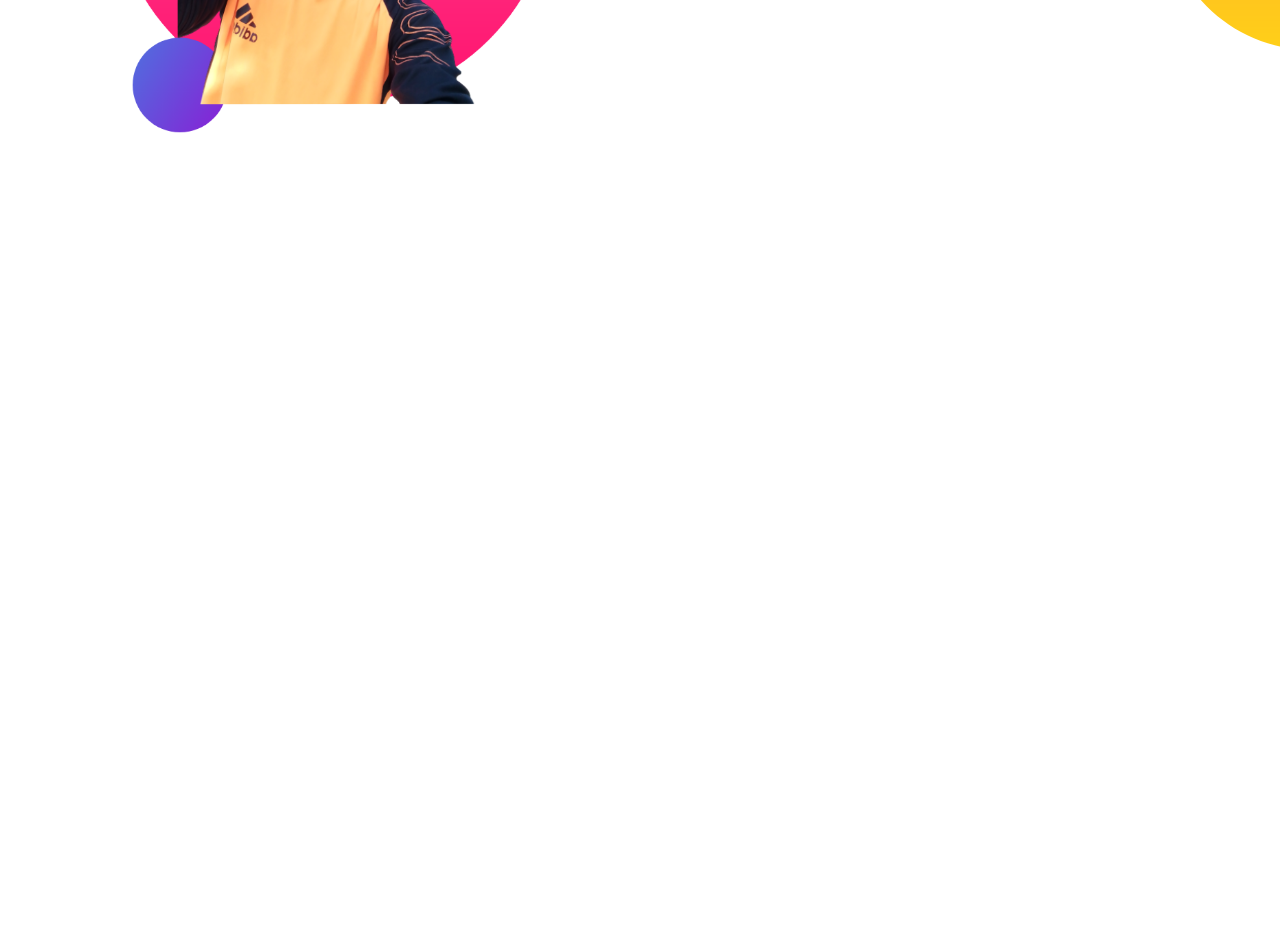
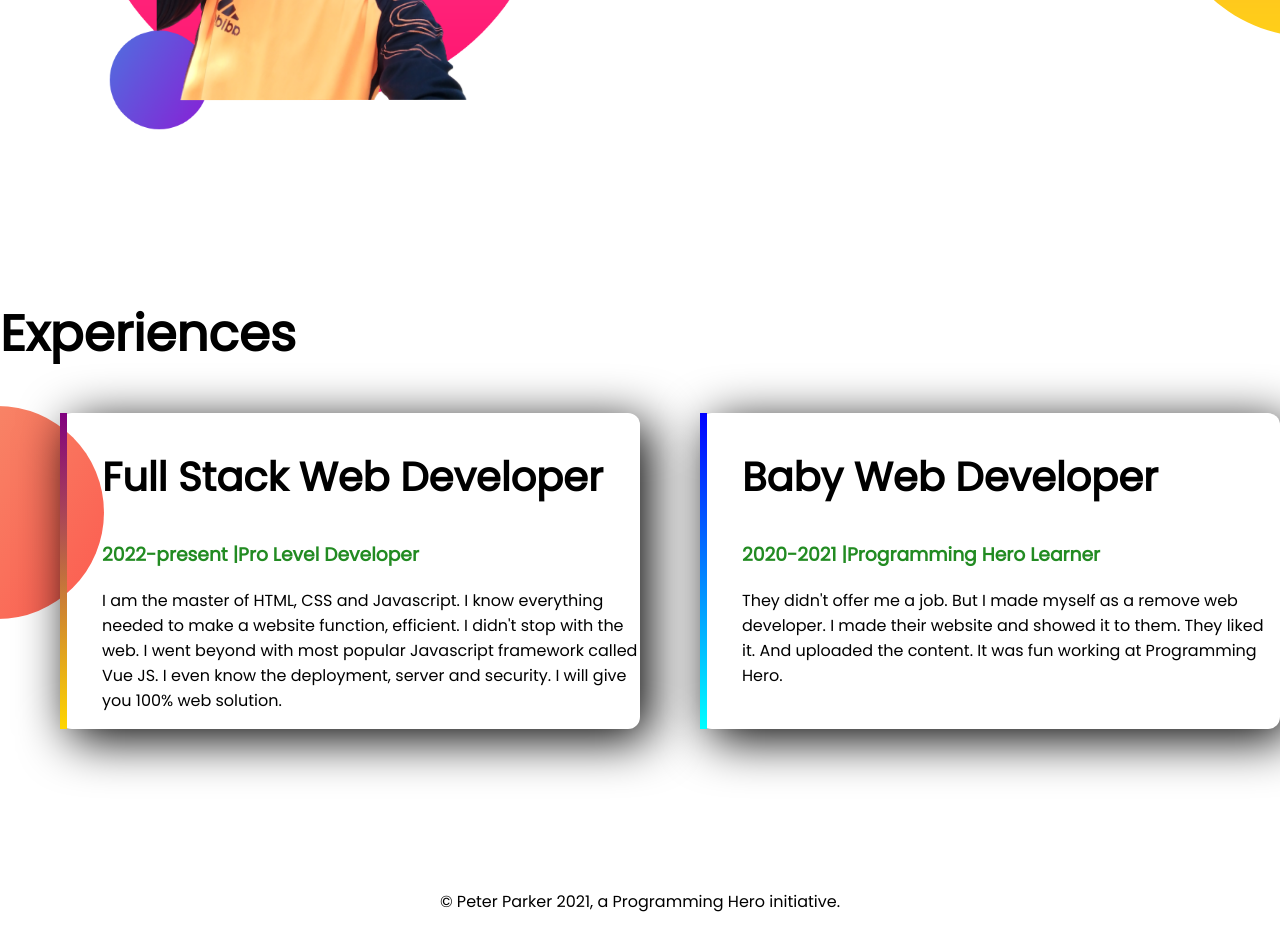
Before and after one commit to Zohorl/developer-portfolio, a plain HTML site: page index.html in a window 1280 px wide. Shown: the part 1036-1966 px from the top of the page. Before the commit the page ends 1336 px from the top, so only its background shows below. Drawn offline with Linux system fonts and the light colour scheme.

Commit message:
footer added

```diff
--- a/index.html
+++ b/index.html
@@ -14,7 +14,7 @@
 </head>
 
 <body>
-    <section class="top-banner">
+    <section class="top-banner flexible-container">
         <div class="half-width">
             <h1>Welcome To</h1>
             <h1><span class="font-color">Md Zohorul Islam</span> World</h1>
@@ -32,7 +32,7 @@
         </div>
     </section>
 
-    <section class="big-dream">
+    <section class="big-dream flexible-container">
         <div class="half-width">
             <img src="images/zoho2 with bg (2).png" alt="">
         </div>
@@ -45,6 +45,29 @@
             <a class="link-button" target="_blank" href="#">DOWNLOAD RESUME</a>
         </div>
     </section>
+
+    <section class="experience-area">
+        <h1>Experiences</h1>
+        <div class="flexible-container">
+            <div id="full-stack-experience" class="experience-item">
+                <h2>Full Stack Web Developer</h2>
+                <h3 class="font-color">2022-present |Pro Level Developer</h3>
+                <p>I am the master of HTML, CSS and Javascript. I know everything needed to make a website function,
+                    efficient. I didn't stop with the web. I went beyond with most popular Javascript framework called
+                    Vue JS. I even know the deployment, server and security. I will give you 100% web solution.</p>
+            </div>
+            <div id="baby-web-experience" class="experience-item">
+                <h2>Baby Web Developer</h2>
+                <h3 class="font-color">2020-2021 |Programming Hero Learner</h3>
+                <p>They didn't offer me a job. But I made myself as a remove web developer. I made their website and
+                    showed it to them. They liked it. And uploaded the content. It was fun working at Programming Hero.
+                </p>
+            </div>
+        </div>
+    </section>
+    <footer>
+        <p>© Peter Parker 2021, a Programming Hero initiative.</p>
+    </footer>
 </body>
 
 </html>
--- a/style.css
+++ b/style.css
@@ -5,17 +5,21 @@ body{
 h1{
     font-size: 50px;
 }
+h2{
+
+    font-size: 40px;
+}
 .font-color{
     color: forestgreen;
 }
-section{
+.flexible-container{
     display: flex;
     margin-bottom: 160px;
 
 }
 .half-width{
     width: 50%;
-    padding-left:5%;
+    padding-left:3%;
 }
 .half-width img{
    width: 85%;
@@ -37,3 +41,28 @@ section{
     background-repeat: no-repeat;
     background-position: right;
 }
+.experience-area{
+    background-image: url(images/exp-bg.png);
+    background-repeat: no-repeat;
+    background-position: left;
+}
+.experience-item{
+    box-shadow: 10px 10px 50px black;
+    width: 50%;
+    margin-left: 60px;
+    padding-left: 35px;
+    border-radius: 12px;
+}
+#full-stack-experience{
+    border-left: 7px solid;
+    border-image: linear-gradient(purple,gold);
+    border-image-slice: 1;
+}
+#baby-web-experience{
+    border-left: 7px solid;
+    border-image: linear-gradient(blue,cyan);
+    border-image-slice: 1;
+}
+footer p{
+    text-align: center;
+}
```
